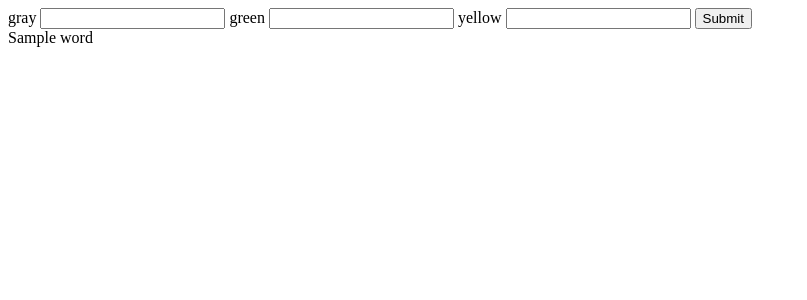
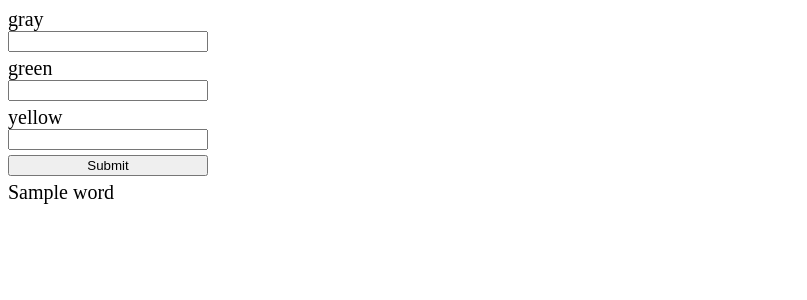
Before and after one commit to kartikchoubisa/wordle-helper, a Flask app: template wordlehelper/templates/index.jinja in a window 1280 px wide. Shown: the top 300 px of the page, without its empty margins (0-807 px from the left). Run offline with Flask 2, Linux system fonts and the light colour scheme; tables that the repository leaves empty hold one stand-in row (values such as "Sample post"); the template is opened without the code that fills it: values that come from a table or form of the project are taken from there, most other values are stand-ins (such as "Sample title", 1, 10 or a date in 2020).

Commit message:
updated ui

```diff
--- a/wordlehelper/templates/index.jinja
+++ b/wordlehelper/templates/index.jinja
@@ -6,16 +6,18 @@
 <body>
 <div>
     {#    action = "" means the form is submitted to the same route that the template is rendered from#}
-    <form action = "" method="POST">
+    <div>
+        <form action="" method="POST">
             {{ form.hidden_tag() }}
-        {{ form.gray.label }}
-        {{ form.gray }}
-        {{ form.green.label }}
-        {{ form.green }}
-        {{ form.yellow.label }}
-        {{ form.yellow }}
-
-        {{ form.submit() }}
+            <div class="form-item">{{ form.gray.label }}
+                {{ form.gray }}</div>
+            <div class="form-item">{{ form.green.label }}
+                {{ form.green }}</div>
+            <div class="form-item">{{ form.yellow.label }}
+                {{ form.yellow }}</div>
+            <div class="form-item"> {{ form.submit() }}</div>
+        </form>
+    </div>
 
 
     <div>
@@ -32,9 +34,19 @@
             {% endfor %}
         {% endif %}
     </div>
-    </form>
 </div>
 </body>
 
+<style>
+    body{
+        font-size: 20px;
+    }
+    .form-item{
+        margin-bottom: 5px;
+        display: flex;
+        flex-direction: column;
+        max-width: 200px;
+    }
+</style>
 
 </html>
```
Lines whose indentation alone changed are shown as unchanged.
